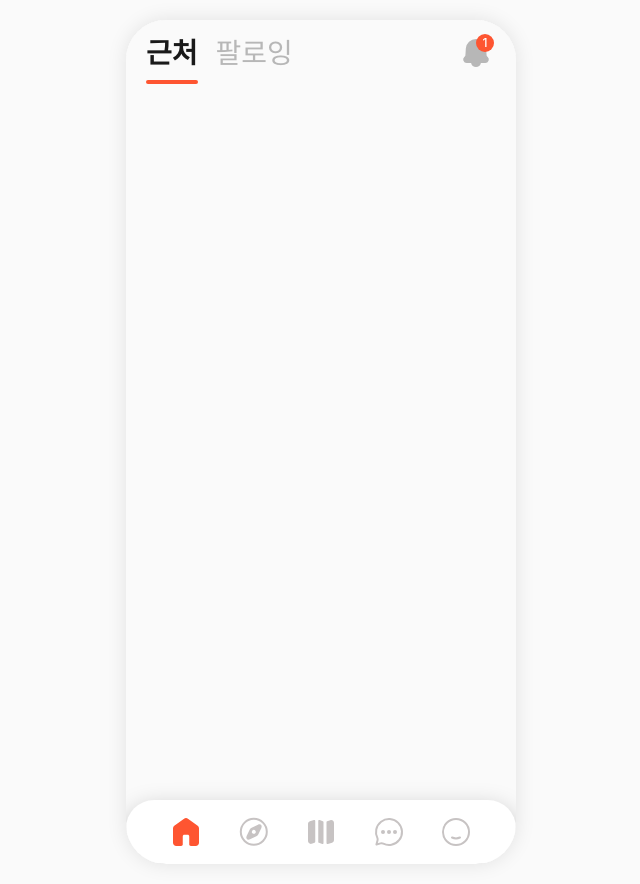
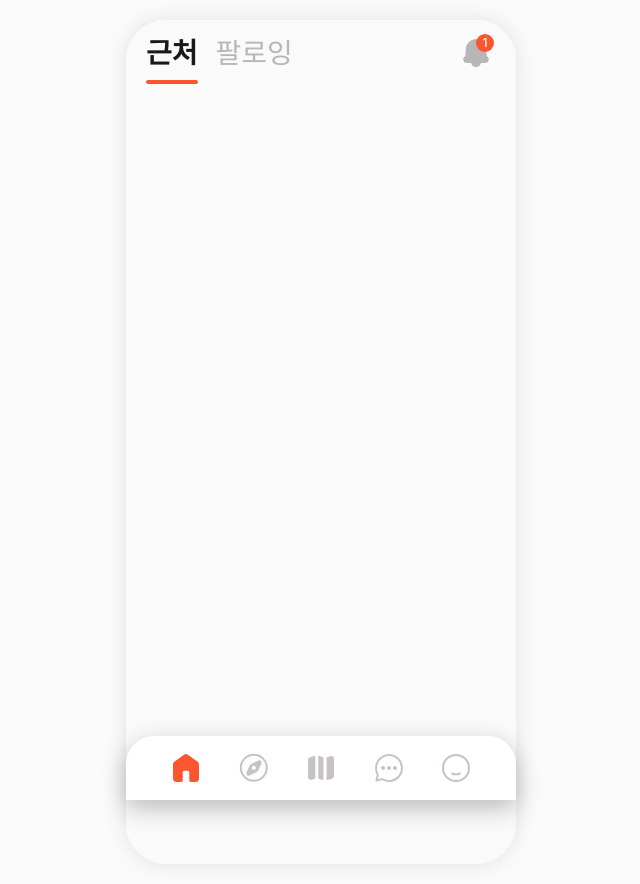
Before and after one commit to APETOWN0211/kkinit, a Nuxt app: page / in a window 1280 px wide. Shown: the whole page, without its empty margins (319-959 px from the left). Built offline with nearby package versions, Linux system fonts and the light colour scheme; a web font is replaced by a local one.

Commit message:
드래그

```diff
--- a/app/app.vue
+++ b/app/app.vue
@@ -1,11 +1,25 @@
+<script setup lang="ts">
+const route = useRoute()
+
+const mainTabRoutes = [
+  '/',
+  '/explore',
+  '/map',
+  '/chat',
+  '/my'
+]
+
+const showBottomNavigation = computed(() =>
+  mainTabRoutes.includes(route.path)
+)
+</script>
+
 <template>
   <div class="app-wrapper">
     <div class="app-shell">
       <NuxtRouteAnnouncer />
-      <div class="app-content">
-        <NuxtPage />
-      </div>
-      <NavigationBottomNavigation />
+      <NuxtPage />
+      <NavigationBottomNavigation v-if="showBottomNavigation" />
     </div>
   </div>
 </template>
@@ -27,12 +41,8 @@
   position: relative;
   display: flex;
   flex-direction: column;
-}
-
-.app-content {
-  flex: 1;
   overflow-y: auto;
-  padding-bottom: env(safe-area-inset-bottom);
+  -webkit-overflow-scrolling: touch;
 }
 
 /* Desktop preview */
@@ -52,14 +62,8 @@
     flex-shrink: 0;
     box-shadow: 0 0 20px rgba(0, 0, 0, 0.1);
     border-radius: 40px;
-    overflow: hidden;
-  }
-
-  .app-content {
-    flex: 1;
     overflow-y: auto;
     overflow-x: hidden;
-    max-height: calc(844px - env(safe-area-inset-bottom));
   }
 }
 
--- a/app/assets/css/main.css
+++ b/app/assets/css/main.css
@@ -18,4 +18,19 @@ select {
     sans-serif;
 }
 
-/* Global styles can be added here */
+/* App UI: prevent text selection for native app feel */
+#__nuxt {
+  -webkit-user-select: none;
+  user-select: none;
+  -webkit-touch-callout: none;
+}
+
+/* Exception: allow text selection in input/textarea/select/contenteditable */
+input,
+textarea,
+select,
+[contenteditable="true"] {
+  -webkit-user-select: text;
+  user-select: text;
+  -webkit-touch-callout: default;
+}
--- a/app/assets/css/reset.css
+++ b/app/assets/css/reset.css
@@ -56,7 +56,12 @@ ol {
 }
 
 img,
-video {
+video,
+svg {
   max-width: 100%;
   display: block;
+  -webkit-user-drag: none;
+  user-drag: none;
+  -webkit-user-select: none;
+  user-select: none;
 }
--- a/app/assets/css/tokens.css
+++ b/app/assets/css/tokens.css
@@ -41,6 +41,8 @@
 
   /* Layout */
   --page-padding: 20px;
+  --app-width: 390px;
+  --bottom-nav-height: 72px;
 
   /* Radius */
   --radius-sm: 8px;
--- a/app/components/navigation/BottomNavigation.vue
+++ b/app/components/navigation/BottomNavigation.vue
@@ -37,10 +37,11 @@ const setActive = (id: string) => {
 
 <style scoped>
 .bottom-navigation {
-  position: absolute;
+  position: fixed;
   bottom: 0;
-  left: 0;
-  width: 100%;
+  left: 50%;
+  transform: translateX(-50%);
+  width: var(--app-width);
   background: var(--color-nav-background);
   border-radius: 28px 28px 0 0;
   padding: 12px 40px calc(12px + env(safe-area-inset-bottom));
@@ -48,12 +49,7 @@ const setActive = (id: string) => {
   align-items: center;
   justify-content: space-between;
   box-shadow: var(--shadow-bottom-navigation);
-}
-
-@media (max-width: 389px) {
-  .bottom-navigation {
-    position: fixed;
-  }
+  z-index: 20;
 }
 
 .nav-item {
--- a/app/pages/index.vue
+++ b/app/pages/index.vue
@@ -13,5 +13,6 @@ import HomeHeader from '~/components/home/HomeHeader.vue'
   width: 100%;
   min-height: 100%;
   background: var(--color-background);
+  padding-bottom: calc(var(--bottom-nav-height) + env(safe-area-inset-bottom));
 }
 </style>
--- a/nuxt.config.ts
+++ b/nuxt.config.ts
@@ -11,7 +11,7 @@ export default defineNuxtConfig({
   app: {
     head: {
       charset: 'utf-8',
-      viewport: 'width=device-width, initial-scale=1, viewport-fit=cover',
+      viewport: 'width=device-width, initial-scale=1, maximum-scale=1, user-scalable=no, viewport-fit=cover',
       title: '끼닛',
       meta: [
         { name: 'description', content: '끼닛 - 맛집 SNS' },
```
